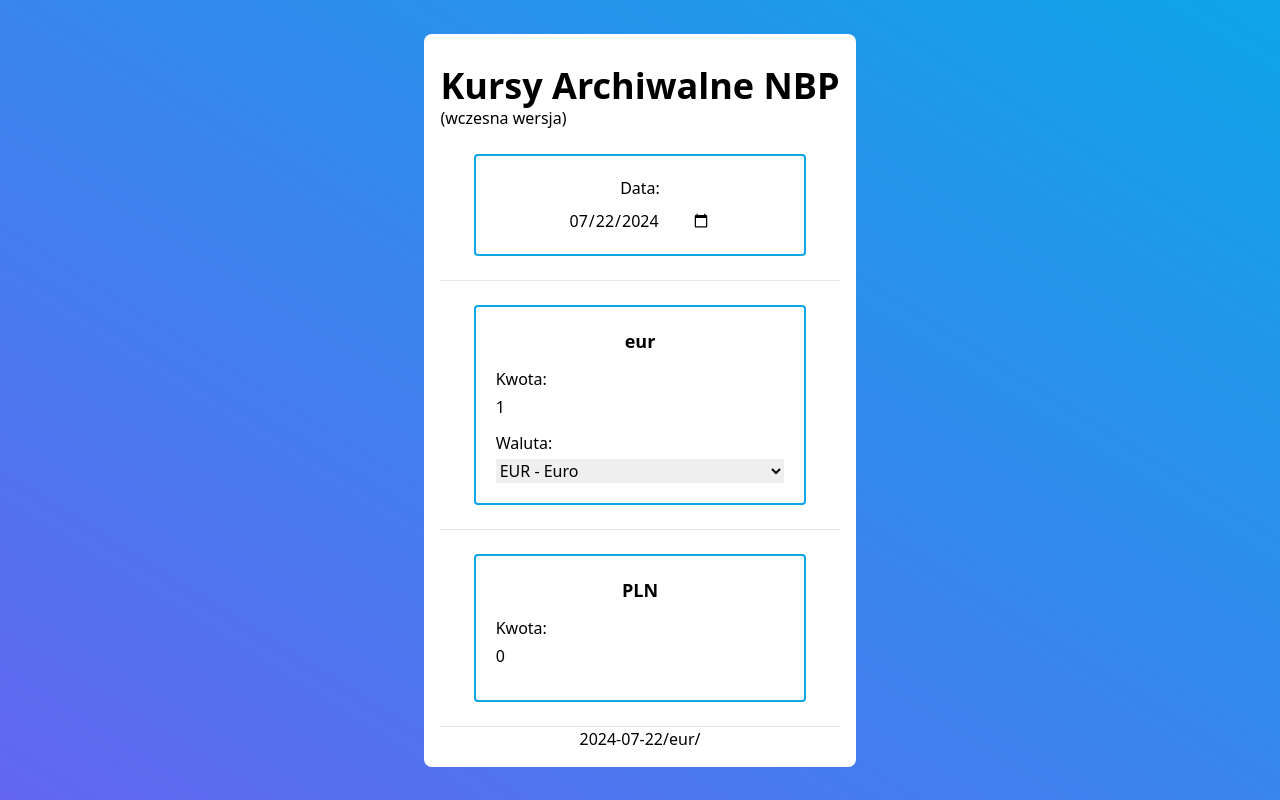
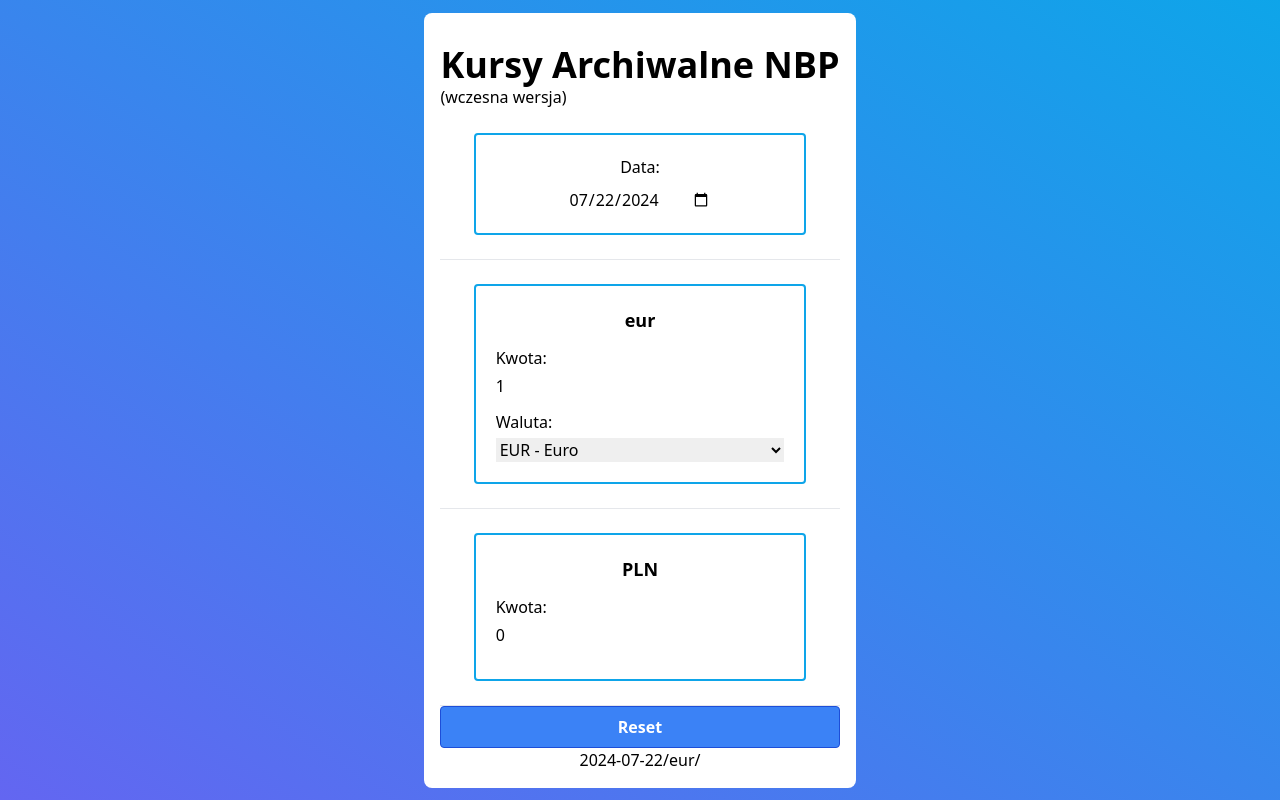
Before and after one commit to Bartek404/-NBPHistoryRates-React, a React (Vite) app: page / in a window 1280 px wide. Built offline with nearby package versions, Linux system fonts and the light colour scheme; no server answers.

Commit message:
Added reset button

```diff
--- a/src/App.jsx
+++ b/src/App.jsx
@@ -27,21 +27,26 @@
     }
   }, [exchangeRate, foreignAmount]);
 
-  const handleForeignAmountChange = (e) => {
-    const value = parseFloat(e.target.value) || 0;
+  function handleForeignAmountChange(e) {
+    const value = parseFloat(e.target.value) || "";
     setForeignAmount(value);
     if (exchangeRate !== null) {
       setPlnAmount(value * exchangeRate);
     }
-  };
+  }
 
-  const handlePlnAmountChange = (e) => {
-    const value = parseFloat(e.target.value) || 0;
+  function handlePlnAmountChange(e) {
+    const value = parseFloat(e.target.value) || "";
     setPlnAmount(value);
     if (exchangeRate !== null) {
       setForeignAmount(value / exchangeRate);
     }
-  };
+  }
+
+  function handleResetButton() {
+    setForeignAmount(0);
+    setPlnAmount(0);
+  }
 
   return (
     <main className="flex h-screen w-screen flex-col items-center justify-center bg-gradient-to-bl from-sky-500 to-indigo-500 p-4">
@@ -75,6 +80,13 @@
 
         <hr />
 
+        <button
+          className="rounded border border-blue-700 bg-blue-500 px-4 py-2 font-bold text-white hover:bg-blue-700"
+          onClick={handleResetButton}
+        >
+          Reset
+        </button>
+
         <span>
           <center>
             {date}/{currency}/{exchangeRate}
```
